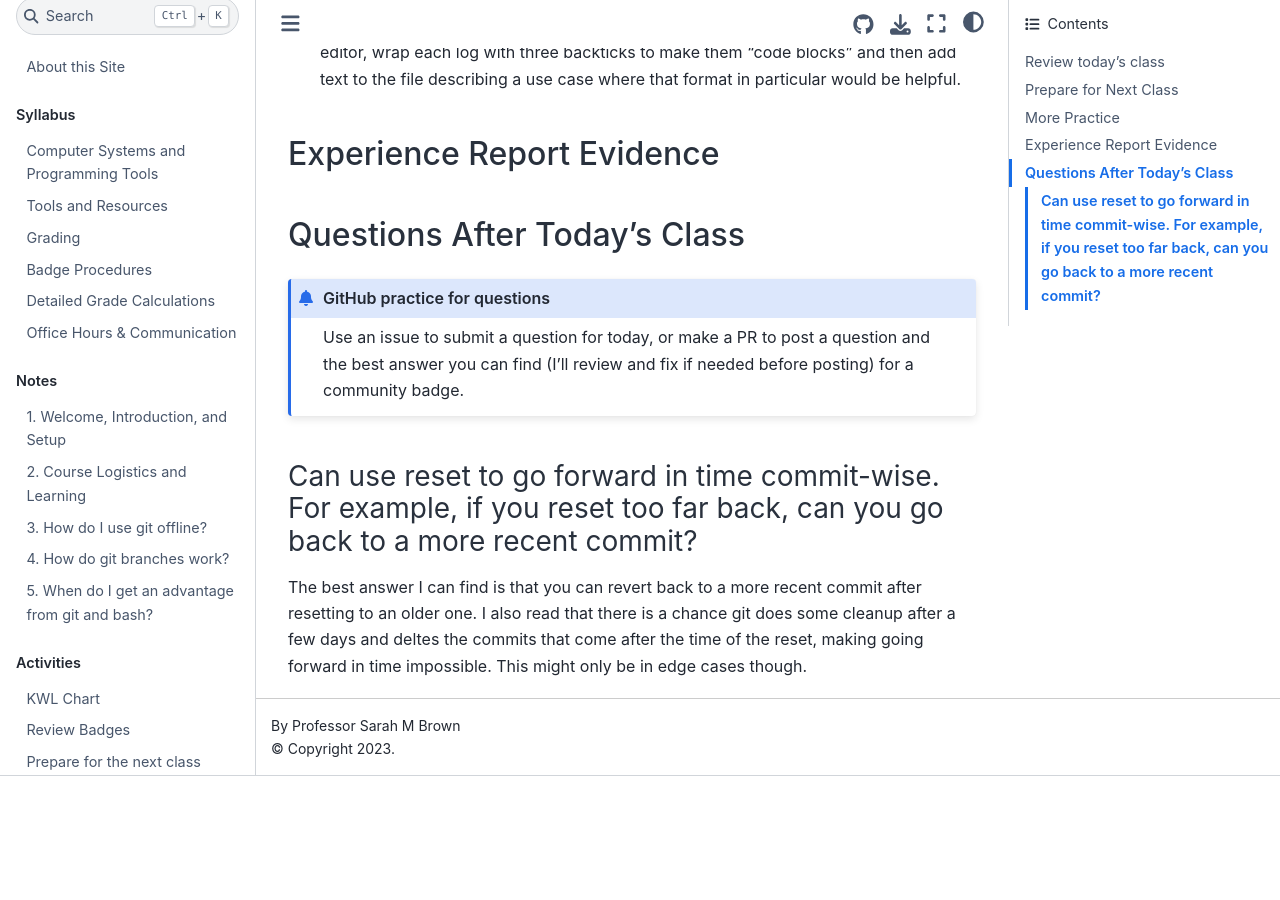
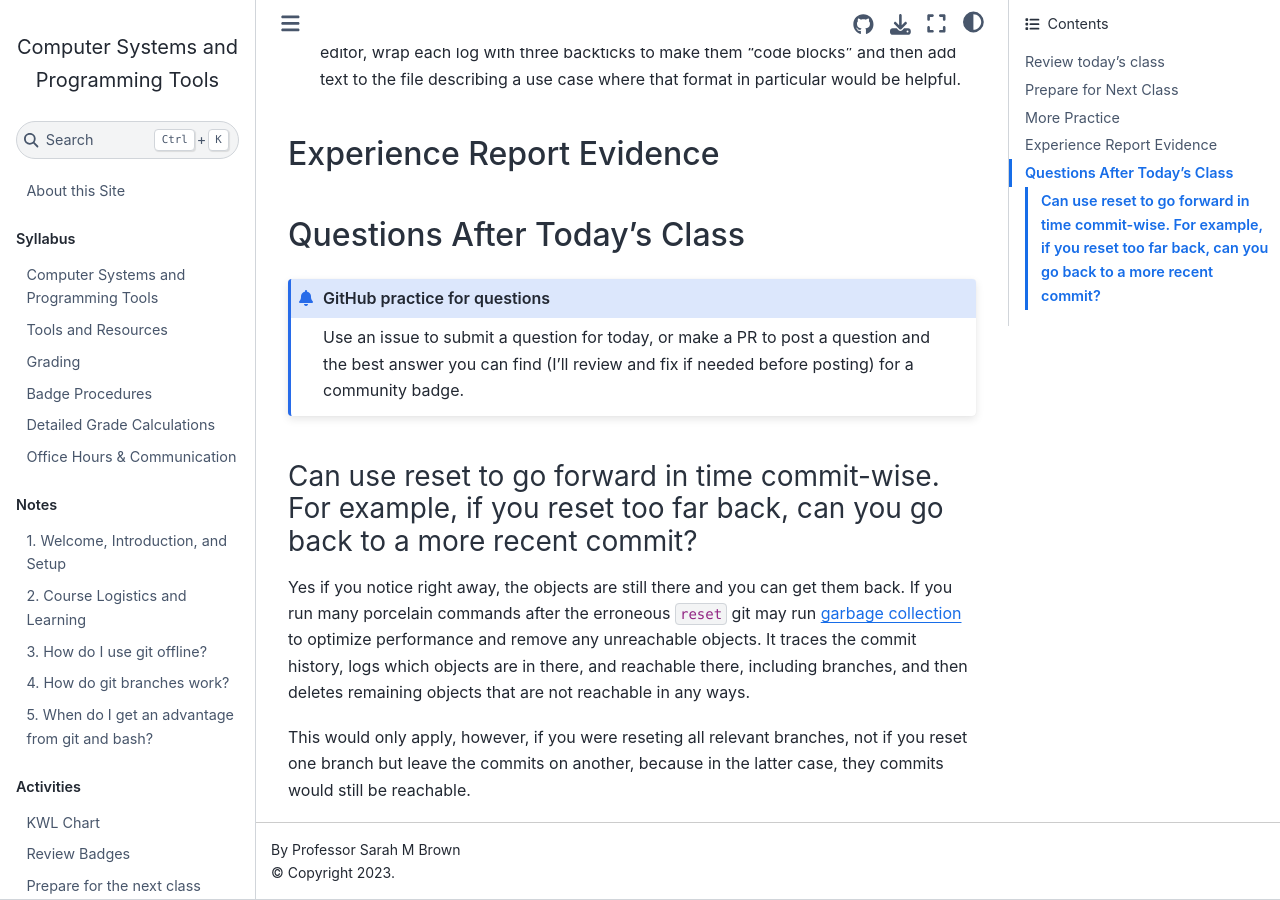
Before and after one commit to introcompsys/fall2023, a Jupyter Book: the page built from notes/2023-09-26.md, in a window 1280 px wide and 900 px high, scrolled down 1553 px. Built offline with Jupyter Book 1.0.4 settings and Sphinx 7.4.7 and the Sphinx Book theme 1.1.4, drawn with Linux system fonts in a browser that asks for light colours; pages that are not in the unit, such as notebooks, are missing from menus; before the commit the page ends 2329 px from its top, so only the background shows below that.

Commit message:
Update notes/2023-09-26.md
Co-authored-by: Sarah Brown <brownsarahm@uri.edu>

````diff
--- a/notes/2023-09-26.md
+++ b/notes/2023-09-26.md
@@ -43,4 +43,6 @@
 ```
 ### Can use reset to go forward in time commit-wise. For example, if you reset too far back, can you go back to a more recent commit?
 
-The best answer I can find is that you can revert back to a more recent commit after resetting to an older one. I also read that there is a chance git does some cleanup after a few days and deltes the commits that come after the time of the reset, making going forward in time impossible. This might only be in edge cases though.
+Yes if you notice right away, the objects are still there and you can get them back.  If you run many porcelain commands after the erroneous `reset` git may run [garbage collection](https://git-scm.com/docs/git-gc) to optimize performance and remove any unreachable objects.  It traces the commit history, logs which objects are in there, and reachable there, including branches, and then deletes remaining objects that are not reachable in any ways.
+
+This would only apply, however, if you were reseting all relevant branches, not if you reset one branch but leave the commits on another, because in the latter case, they commits would still be reachable.
````
